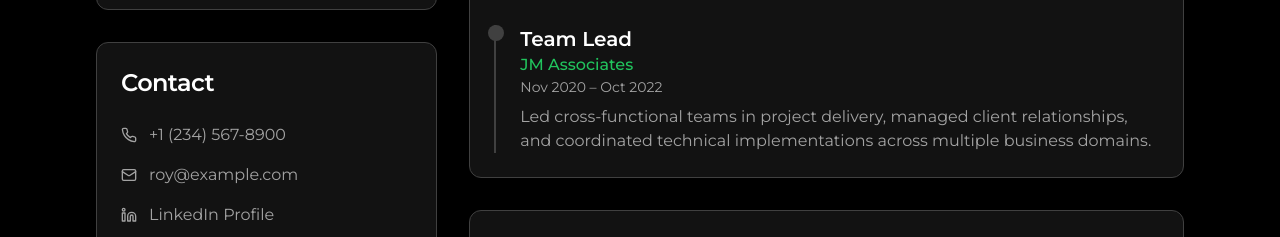
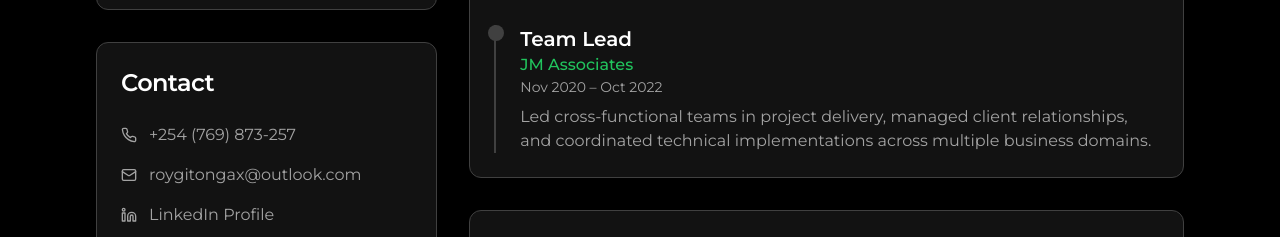
Before and after one commit to roygitongax/rgx-portfolio-v2, a React (Vite) app: page / in a window 1280 px wide. Shown: the part 1440-1677 px from the top of the page. Built offline with nearby package versions, Linux system fonts and the light colour scheme.

Commit message:
changed contact details, updated links

```diff
--- a/src/components/Resume.tsx
+++ b/src/components/Resume.tsx
@@ -67,19 +67,19 @@ const Resume = () => {
               </CardHeader>
               <CardContent>
                 <div className="space-y-4">
-                  <a href="tel:+1234567890" className="flex items-center text-muted-foreground hover:text-primary transition-colors">
+                  <a href="tel:+254769873257" className="flex items-center text-muted-foreground hover:text-primary transition-colors">
                     <Phone className="w-4 h-4 mr-3" />
-                    <span>+1 (234) 567-8900</span>
+                    <span>+254 (769) 873-257</span>
                   </a>
-                  <a href="mailto:roy@example.com" className="flex items-center text-muted-foreground hover:text-primary transition-colors">
+                  <a href="mailto:roygitongax@outlook.com" className="flex items-center text-muted-foreground hover:text-primary transition-colors">
                     <Mail className="w-4 h-4 mr-3" />
-                    <span>roy@example.com</span>
+                    <span>roygitongax@outlook.com</span>
                   </a>
-                  <a href="#" className="flex items-center text-muted-foreground hover:text-primary transition-colors">
+                  <a href="https://www.linkedin.com/in/roy-gitonga/" className="flex items-center text-muted-foreground hover:text-primary transition-colors">
                     <Linkedin className="w-4 h-4 mr-3" />
                     <span>LinkedIn Profile</span>
                   </a>
-                  <a href="#" className="flex items-center text-muted-foreground hover:text-primary transition-colors">
+                  <a href="https://github.com/roygitongax" className="flex items-center text-muted-foreground hover:text-primary transition-colors">
                     <Github className="w-4 h-4 mr-3" />
                     <span>GitHub Profile</span>
                   </a>
```
